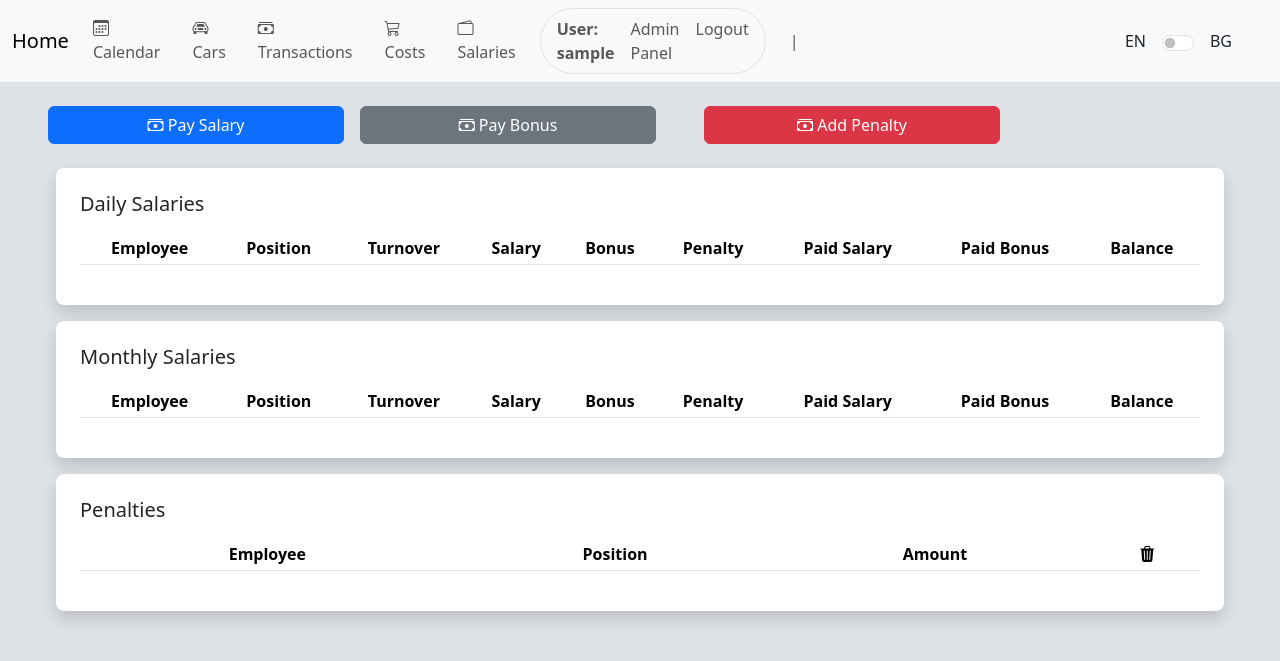
After one commit to georgi-vladimirov/WashDepotPOS_0.3, a Django app: page /en/salaries/ in a window 1280 px wide. The commit adds this page. Shown: the top 661 px of the page. Run offline with Django 5.2, Linux system fonts and the light colour scheme; the visitor is signed in with stand-in values (Sample User, id 1); data that the repository does not hold is empty.

Commit message:
Add salaries and penalties UI and logic
Introduce SalariesOverview, PaymentView and PenaltyView with
templates and urls. Add salary-related selectors and services and
transaction_salary_save helper. Add get_employee_by_id selector,
overview/penalty templates, and small UI/transaction template tweaks.
Update locale metadata and logs.

```diff
--- a/CarWashPOS/core/selectors.py
+++ b/CarWashPOS/core/selectors.py
@@ -129,3 +129,7 @@ def get_employees_for_location(
         .select_related("position")
         .order_by("position__position", "employee_id")
     )
+
+
+def get_employee_by_id(*, employee_id: str) -> Employee:
+    return Employee.objects.get(pk=employee_id)
--- a/CarWashPOS/core/templates/core/navbar.html
+++ b/CarWashPOS/core/templates/core/navbar.html
@@ -14,7 +14,7 @@
     </button>
     <div class="collapse navbar-collapse" id="navbarNav">
       <ul class="navbar-nav">
-        <li class="nav-item">
+        <li class="nav-item me-3">
           <a class="nav-link
                     {% if request.resolver_match.url_name == 'calendar' %}active{% endif %}"
              aria-current="{% if request.resolver_match.url_name == 'calendar' %}
@@ -26,7 +26,7 @@
             <i class="bi bi-calendar3"></i> {% translate "Calendar" %}
           </a>
         </li>
-        <li class="nav-item">
+        <li class="nav-item me-3">
           <a class="nav-link
                     {% if request.resolver_match.url_name == 'sales_overview' %}active{% endif %}"
              aria-current="{% if request.resolver_match.url_name == 'sales_overview' %}
@@ -38,7 +38,7 @@
             <i class="bi bi-car-front"></i> {% translate "Cars" %}
           </a>
         </li>
-        <li class="nav-item">
+        <li class="nav-item me-3">
           <a class="nav-link
                     {% if request.resolver_match.url_name == 'trans_overview' %}active{% endif %}"
              aria-current="{% if request.resolver_match.url_name == 'trans_overview' %}
@@ -50,7 +50,7 @@
             <i class="bi bi-cash-stack"></i> {% translate "Transactions" %}
           </a>
         </li>
-        <li class="nav-item">
+        <li class="nav-item me-3">
           <a class="nav-link
               {% if request.resolver_match.url_name == 'overview' %}active{% endif %}"
        aria-current="{% if request.resolver_match.url_name == 'overview' %}
@@ -62,10 +62,10 @@
             <i class="bi bi-cart3"></i> {% translate "Costs" %}
           </a>
         </li>
-        <li class="nav-item">
-          {% comment %} <a class="nav-link" href="{% url 'Salaries:salaries_overview' %}">
+        <li class="nav-item me-3">
+          <a class="nav-link" href="{% url 'salaries:salaries_overview' %}">
             <i class="bi bi-wallet2"></i> {% translate "Salaries" %}
-          </a> {% endcomment %}
+          </a>
         </li>
         {% if request.user.is_authenticated %}
           <div class="border list-group list-group-horizontal rounded-pill px-2">
--- /dev/null
+++ b/CarWashPOS/salaries/templates/salaries/overview_table.html
@@ -0,0 +1,32 @@
+{% load l10n %}
+{% load i18n %}
+<table class="table table-sm">
+    <thead>
+        <tr>
+            <th scope="col" class="text-center">{% translate "Employee" %}</th>
+            <th scope="col" class="text-center">{% translate "Position" %}</th>
+            <th scope="col" class="text-center">{% translate "Turnover" %}</th>
+            <th scope="col" class="text-center">{% translate "Salary" %}</th>
+            <th scope="col" class="text-center">{% translate "Bonus" %}</th>
+            <th scope="col" class="text-center">{% translate "Penalty" %}</th>
+            <th scope="col" class="text-center">{% translate "Paid Salary" %}</th>
+            <th scope="col" class="text-center">{% translate "Paid Bonus" %}</th>
+            <th scope="col" class="text-center">{% translate "Balance" %}</th>
+        </tr>
+    </thead>
+    <tbody class="table-group-divider">
+        {% for agg in salary_aggregates %}
+            <tr>
+                <td class="text-center">{{ agg.employee_id }}</td>
+                <td class="text-center">{% translate agg.position %}</td>
+                <td class="text-end">{{ agg.turnover_amount|unlocalize }}</td>
+                <td class="text-end">{{ agg.salary_amount|unlocalize }}</td>
+                <td class="text-end">{{ agg.bonus_amount|unlocalize }}</td>
+                <td class="text-end">{{ agg.penalty_amount|unlocalize }}</td>
+                <td class="text-end">{{ agg.paid_salary|unlocalize }}</td>
+                <td class="text-end">{{ agg.paid_bonus|unlocalize }}</td>
+                <td class="text-end">{{ agg.balance|unlocalize }}</td>
+            </tr>
+        {% endfor %}
+    </tbody>
+</table>
--- /dev/null
+++ b/CarWashPOS/salaries/templates/salaries/penalty_overview.html
@@ -0,0 +1,30 @@
+{% load l10n %}
+{% load i18n %}
+<table class="table table-sm">
+    <thead>
+        <tr>
+            <th scope="col" class="text-center">{% translate "Employee" %}</th>
+            <th scope="col" class="text-center">{% translate "Position" %}</th>
+            <th scope="col" class="text-center">{% translate "Amount" %}</th>
+            <th scope="col" class="text-center">
+                <i class="bi bi-trash3-fill"></i>
+            </th>
+        </tr>
+    </thead>
+    <tbody class="table-group-divider">
+        {% for penalty in penalties %}
+            <tr>
+                <td class="text-center">{{ penalty.employee.employee_id }}</td>
+                <td class="text-center">{% translate penalty.employee.position.position %}</td>
+                <td class="text-center">{{ penalty.amount|unlocalize }}</td>
+                <td class="text-center">
+                    <a type="button"
+                       class="btn btn-danger btn-sm"
+                       role="button"
+                       href="#">
+                        <i class="bi bi-trash3-fill"></i></a>
+                </td>
+            </tr>
+        {% endfor %}
+    </tbody>
+</table>
--- /dev/null
+++ b/CarWashPOS/salaries/templates/salaries/salaries_overview.html
@@ -0,0 +1,42 @@
+{% extends "core/home.html" %}
+{% load i18n %}
+{% block title %}
+    Salaries Overview
+{% endblock title %}
+{% block content %}
+    <div class="container-fluid p-0 mt-4">
+        <div class="row mb-3 mx-5">
+            <a type="button"
+               class="btn btn-primary w-25"
+               role="button"
+               href="{% url 'salaries:payment' %}?origin=SALARY"
+               onclick="window.open(this.href, '_blank', 'width=500,height=300,toolbar=no,menubar=no,location=no,scrollbars=yes'); return false;"><i class="bi bi-cash-stack"></i> {% translate "Pay Salary" %}</a>
+            <a type="button"
+               class="btn btn-secondary w-25 ms-3"
+               role="button"
+               href="{% url 'salaries:payment' %}?origin=BONUS"
+               onclick="window.open(this.href, '_blank', 'width=500,height=300,toolbar=no,menubar=no,location=no,scrollbars=yes'); return false;"><i class="bi bi-cash-stack"></i> {% translate "Pay Bonus" %}</a>
+            <a type="button"
+               class="btn btn-danger w-25 ms-5"
+               role="button"
+               href="{% url 'salaries:penalty' %}"
+               onclick="window.open(this.href, '_blank', 'width=500,height=300,toolbar=no,menubar=no,location=no,scrollbars=yes'); return false;"><i class="bi bi-cash-stack"></i> {% translate "Add Penalty" %}</a>
+        </div>
+        <div class="row mx-5">
+            <div class="col rounded-3 p-4 m-2 shadow bg-white">
+                <h5 class="mb-3">Daily Salaries</h5>
+                {% include "Salaries/overview_table.html" with salary_aggregates=salary_aggregates_daily %}
+            </div>
+            <div class="col rounded-3 p-4 m-2 shadow bg-white">
+                <h5 class="mb-3">Monthly Salaries</h5>
+                {% include "Salaries/overview_table.html" with salary_aggregates=salary_aggregates_monthly %}
+            </div>
+        </div>
+        <div class="row mx-5">
+            <div class="col rounded-3 p-4 m-2 shadow bg-white">
+                <h5 class="mb-3">Penalties</h5>
+                {% include "Salaries/penalty_overview.html" with penalties=penalties %}
+            </div>
+        </div>
+    </div>
+{% endblock content %}
--- a/CarWashPOS/salaries/urls.py
+++ b/CarWashPOS/salaries/urls.py
@@ -4,4 +4,6 @@ from . import views
 app_name = "salaries"
 urlpatterns = [
     path("", views.SalariesOverview.as_view(), name="salaries_overview"),
+    path("payment/", views.PaymentView.as_view(), name="payment"),
+    path("penalty/", views.PenaltyView.as_view(), name="penalty"),
 ]
--- a/CarWashPOS/salaries/views.py
+++ b/CarWashPOS/salaries/views.py
@@ -1,9 +1,108 @@
 import http
 from django.http import HttpResponse
-from django.shortcuts import redirect, render
+from django.shortcuts import render
+from django.urls import reverse
 from django.views import View
 from django.contrib.auth.mixins import LoginRequiredMixin
+from core.selectors import get_cal_event_by_id, get_employees_for_location
+from transactions.models import Origin
+from transactions.services import transaction_salary_save
+from transactions.forms import TransactionForm
+from .selectors import (
+    salary_calculate_total_by_employee_date,
+    get_penalties_by_cal_event,
+)
+from .services import create_penalty
+from decimal import Decimal
 
 
 class SalariesOverview(LoginRequiredMixin, View):
-    template_name = "salaries/salaries_overview.html"
+    def get(self, request):
+        cal_event_id = request.session.get("cal_event_id")
+        cal_event = get_cal_event_by_id(cal_event_id=cal_event_id)
+
+        if cal_event is None:
+            return render(request, "salaries/salaries_overview.html")
+
+        employees = get_employees_for_location(location=cal_event.location)
+        salary_aggregates_daily = salary_calculate_total_by_employee_date(
+            employees=employees, cal_event=cal_event, period="daily"
+        )
+        salary_aggregates_monthly = salary_calculate_total_by_employee_date(
+            employees=employees, cal_event=cal_event, period="monthly"
+        )
+        penalties = get_penalties_by_cal_event(cal_event=cal_event)
+
+        return render(
+            request,
+            "salaries/salaries_overview.html",
+            {
+                "salary_aggregates_daily": salary_aggregates_daily,
+                "salary_aggregates_monthly": salary_aggregates_monthly,
+                "penalties": penalties,
+            },
+        )
+
+
+class PaymentView(LoginRequiredMixin, View):
+    def get(self, request):
+        cal_event_id = request.session.get("cal_event_id")
+        cal_event = get_cal_event_by_id(cal_event_id=cal_event_id)
+
+        if cal_event is None:
+            return render(request, "salaries/salaries_overview.html")
+
+        origin_str = request.GET.get("origin", "")
+        origin = Origin(origin_str) if origin_str in Origin.values else None
+
+        form = TransactionForm(
+            origin=origin, is_employee=True, location=cal_event.location
+        )
+        form.date.initial = cal_event
+        form_action = reverse("salaries:payment")
+
+        return render(
+            request,
+            "transactions/transaction.html",
+            {
+                "form": form,
+                "form_action": form_action,
+                "title": origin.label,  # type: ignore
+            },
+        )
+
+    def post(self, request):
+        form = TransactionForm(request.POST)
+        if form.is_valid():
+            transaction = form.save(commit=False)
+            transaction_salary_save(transaction=transaction)
+        return HttpResponse(
+            "<script>window.opener.location.reload(); window.close();</script>"
+        )
+
+
+class PenaltyView(LoginRequiredMixin, View):
+    def get(self, request):
+        cal_event_id = request.session.get("cal_event_id")
+        cal_event = get_cal_event_by_id(cal_event_id=cal_event_id)
+        if cal_event is None:
+            return render(request, "salaries/salaries_overview.html")
+
+        employees = get_employees_for_location(location=cal_event.location)
+        return render(request, "salaries/penalty.html", {"employees": employees})
+
+    def post(self, request):
+        cal_event_id = request.session.get("cal_event_id")
+        cal_event = get_cal_event_by_id(cal_event_id=cal_event_id)
+        if cal_event is None:
+            return HttpResponse(
+                "<script>window.opener.location.reload(); window.close();</script>"
+            )
+
+        employee_id = request.POST.get("employee_id")
+        amount: Decimal = Decimal(request.POST.get("amount"))
+        create_penalty(cal_event=cal_event, employee_id=employee_id, amount=amount)
+
+        return HttpResponse(
+            "<script>window.opener.location.reload(); window.close();</script>"
+        )
--- a/CarWashPOS/transactions/templates/transactions/overview_table.html
+++ b/CarWashPOS/transactions/templates/transactions/overview_table.html
@@ -20,8 +20,8 @@
                     <span class="badge {% if transaction.type == 'IN' %}text-bg-success {% elif transaction.type == 'OUT' %}text-bg-danger {% else %} text-bg-primary {% endif %} ">{{ transaction.type }}</span>
                 </td>
                 <td class="text-end">{{ transaction.amount|unlocalize }}</td>
-                <td class="text-center">{{ transaction.payment_method }}</td>
-                <td class="text-center">{{ transaction.origin }}</td>
+                <td class="text-center">{{ transaction.get_payment_method_display }}</td>
+                <td class="text-center">{{ transaction.get_origin_display }}</td>
                 <td class="text-center">{{ transaction.details }}</td>
                 <td class="text-center">
                     {% url 'transactions:tran_delete' transaction.id as delete_cart_url %}
--- a/CarWashPOS/transactions/templates/transactions/transaction.html
+++ b/CarWashPOS/transactions/templates/transactions/transaction.html
@@ -5,6 +5,7 @@
 {% endblock title %}
 {% block content %}
     <div class="border shadow-sm p-2 m-3 bg-body-tertiary rounded">
+    <h1>{{ title }}</h1>
         <form action="{{ form_action }}"
             method="post">
             {% csrf_token %}
```
Also changed, not shown: CarWashPOS/salaries/selectors.py (+7 -1 lines), CarWashPOS/salaries/services.py (+26 -2 lines), CarWashPOS/salaries/templates/salaries/penalty.html (added, +35 -0 lines), CarWashPOS/transactions/forms.py (+53 -35 lines), CarWashPOS/transactions/services.py (+7 -0 lines), CarWashPOS/transactions/views.py (+57 -21 lines), CarWashPOS/locale/bg/LC_MESSAGES/django.po, CarWashPOS/locale/en/LC_MESSAGES/django.po, 2 other files.
